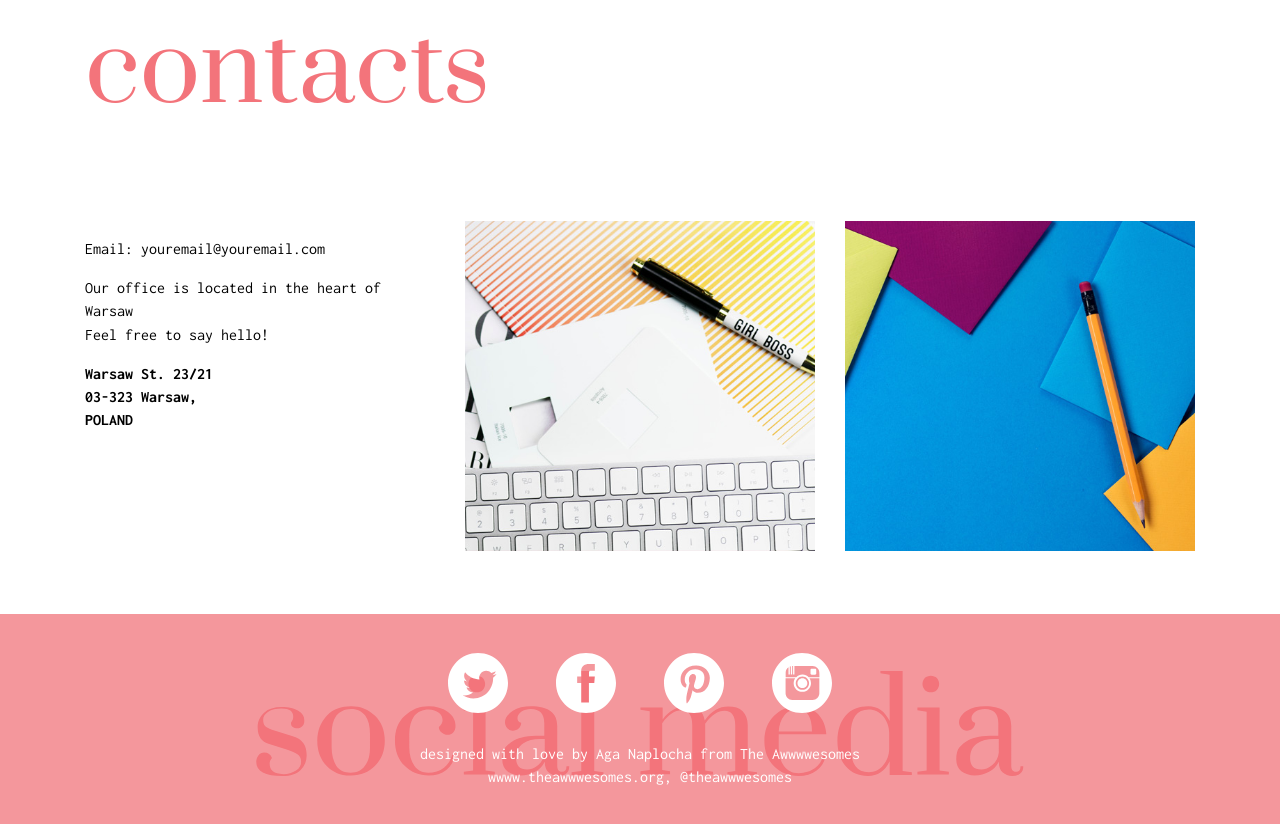
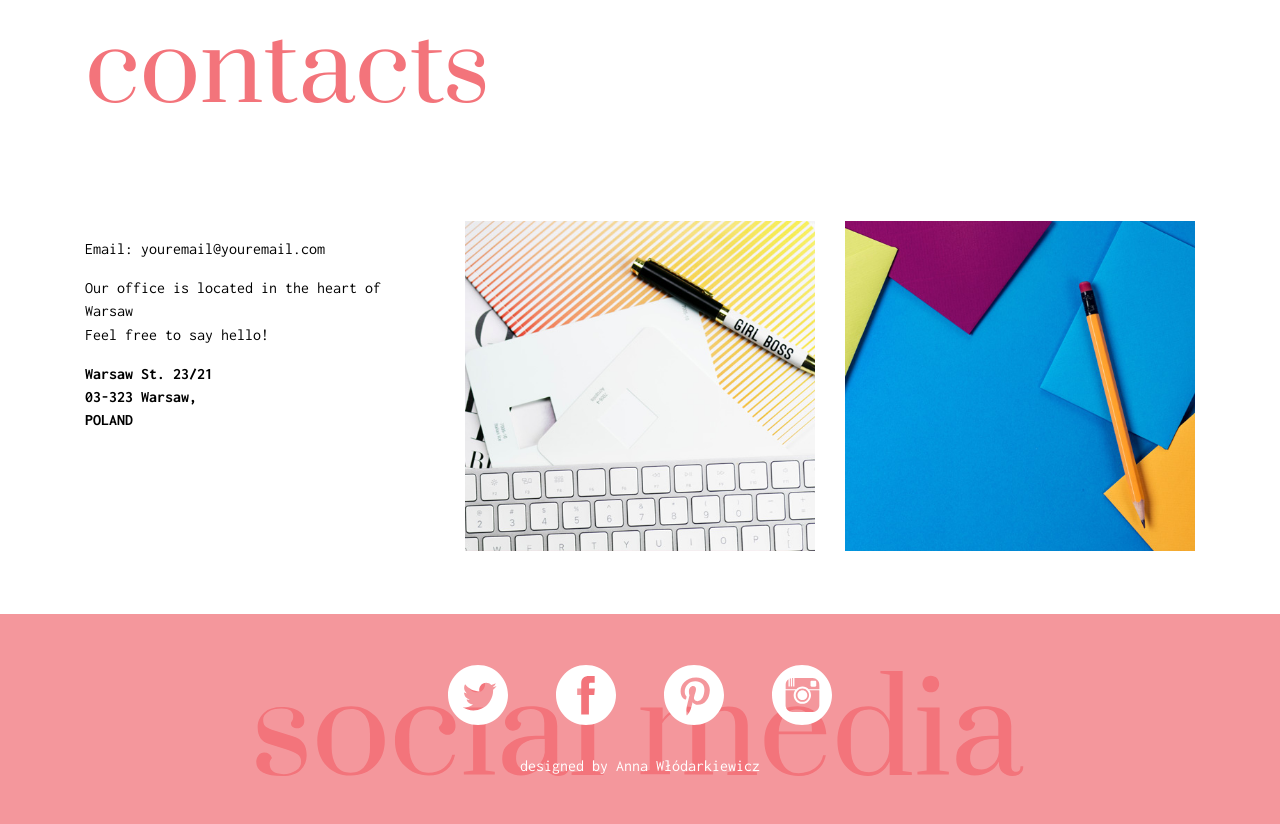
Before and after one commit to annawlodarkiewicz/annawlodarkiewicz.github.io, a plain HTML site: page index.html in a window 1280 px wide. Shown: the part 4040-4864 px from the top of the page. Drawn offline with Linux system fonts and the light colour scheme.

Commit message:
Update index.html

```diff
--- a/index.html
+++ b/index.html
@@ -2,7 +2,7 @@
 <html>
 <head>
   <meta charset="utf-8">
-  <title>Skillshare - Code your own website from scratch with Aga Naplocha</title>
+  <title>Anna Włódarkiewicz</title>
   <meta name="viewport" content="width=device-width, initial-scale=1.0">
   <link rel="stylesheet" href="css/styles.css" type="text/css">
   <link rel="stylesheet" href="css/bootstrap-grid.css" type="text/css">
@@ -144,8 +144,7 @@
   <a href=""><img src="img/pinterest.svg" class="social-icon" alt="Pinterest icon"/></a>
   <a href=""><img src="img/instagram.svg" class="social-icon" alt="Instagram icon"/></a>
 </div>
-  <p>designed with love by Aga Naplocha from The Awwwwesomes<br>
-  wwww.theawwwesomes.org, @theawwwesomes
+  <p>designed by Anna Włódarkiewicz<br>
 </p>
 </div>
 </footer>
```
